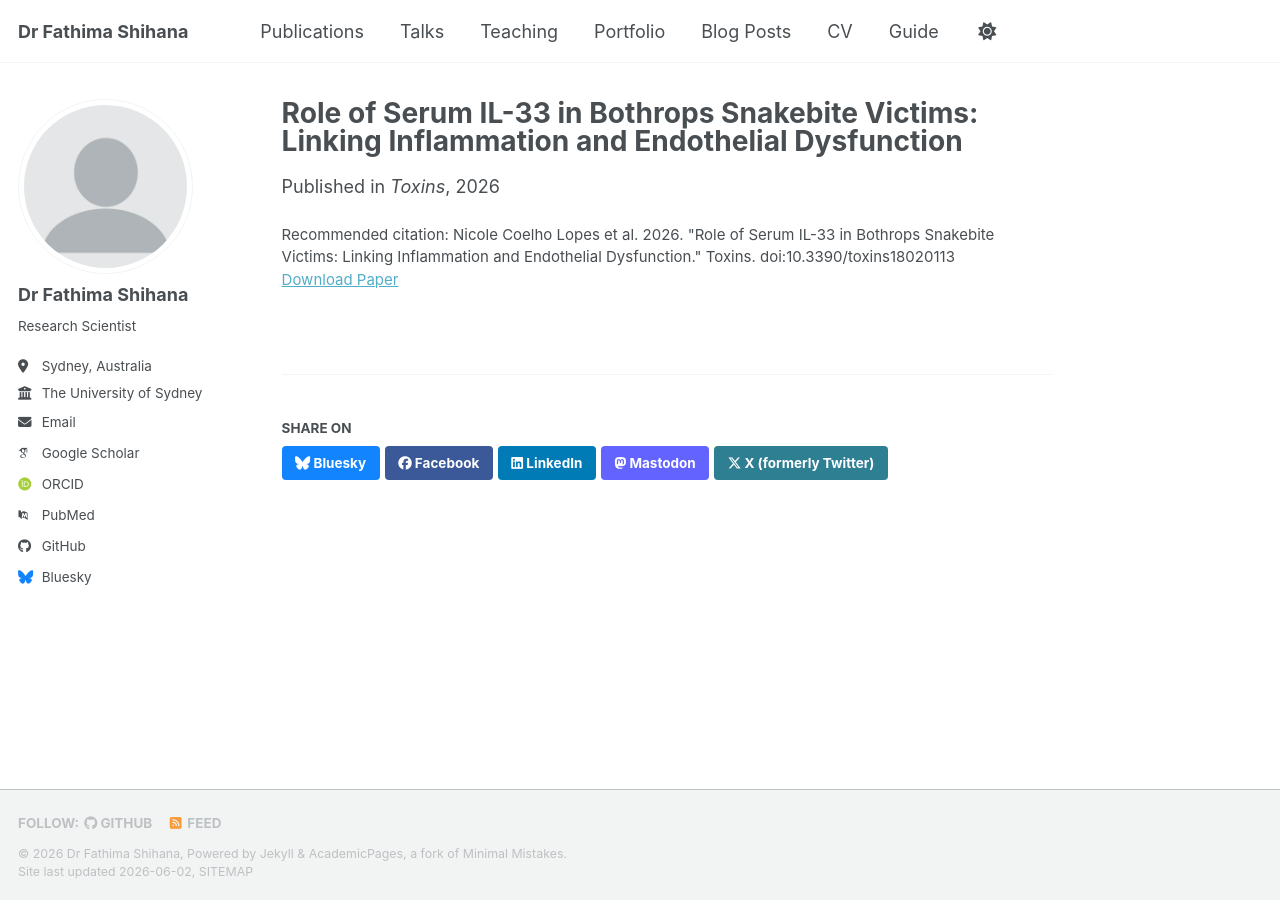
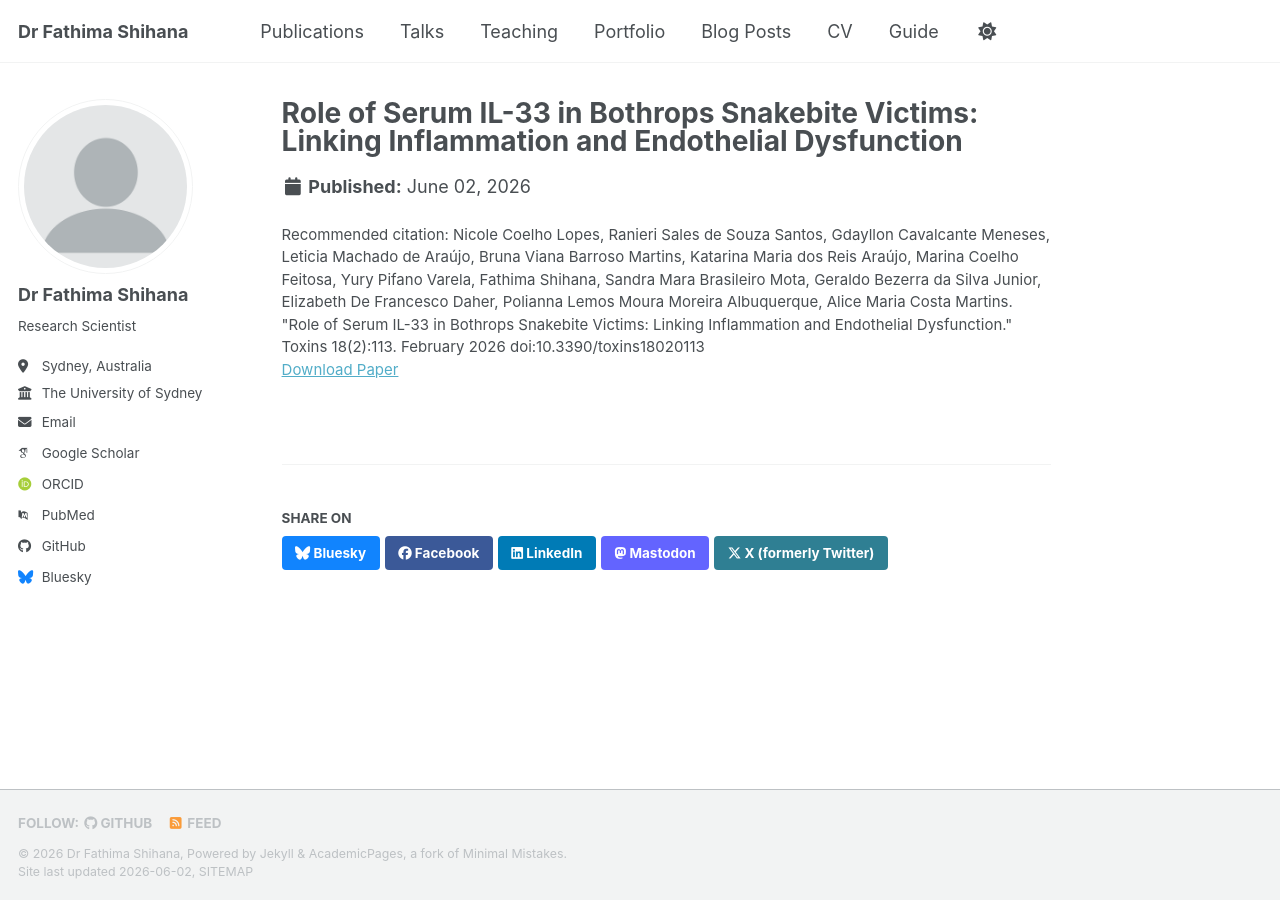
Before and after one commit to fathimashihana/fathimashihana.github.io, a Jekyll site: the page built from _publications/2026-Role of Serum IL-33 in Bothrops Snakebite Victims: Linking Inflammation and Endothelial Dysfunction.md, in a window 1280 px wide. Built offline with Jekyll 4.4.1, drawn with Linux system fonts in a browser that asks for light colours; some web fonts are replaced; a script bundle is joined from its source files by our own code; library files that are not in the unit come from our copies.

Commit message:
Update 2026-Role of Serum IL-33 in Bothrops Snakebite Victims: Linking Inflammation and Endothelial Dysfunction.md

```diff
--- a/_publications/2026-Role of Serum IL-33 in Bothrops Snakebite Victims: Linking Inflammation and Endothelial Dysfunction.md
+++ b/_publications/2026-Role of Serum IL-33 in Bothrops Snakebite Victims: Linking Inflammation and Endothelial Dysfunction.md
@@ -3,10 +3,8 @@ title: "Role of Serum IL-33 in Bothrops Snakebite Victims: Linking Inflammation
 collection: publications
 category: manuscripts
 permalink: /publication/role-of-serum-il33
-date: 2026-02-03
-venue: "Toxins"
 paperurl: "https://doi.org/10.3390/toxins18020113"
 pdfurl: "/files/role-of-serum-il33.pdf"
 githuburl: "https://github.com/fathimashihana"
-citation: 'Nicole Coelho Lopes et al. 2026. "Role of Serum IL-33 in Bothrops Snakebite Victims: Linking Inflammation and Endothelial Dysfunction." Toxins. doi:10.3390/toxins18020113'
+citation: 'Nicole Coelho Lopes, Ranieri Sales de Souza Santos, Gdayllon Cavalcante Meneses, Leticia Machado de Araújo, Bruna Viana Barroso Martins, Katarina Maria dos Reis Araújo, Marina Coelho Feitosa, Yury Pifano Varela, Fathima Shihana, Sandra Mara Brasileiro Mota, Geraldo Bezerra da Silva Junior, Elizabeth De Francesco Daher, Polianna Lemos Moura Moreira Albuquerque, Alice Maria Costa Martins. "Role of Serum IL-33 in Bothrops Snakebite Victims: Linking Inflammation and Endothelial Dysfunction." Toxins 18(2):113. February 2026 doi:10.3390/toxins18020113'
 ---
```
